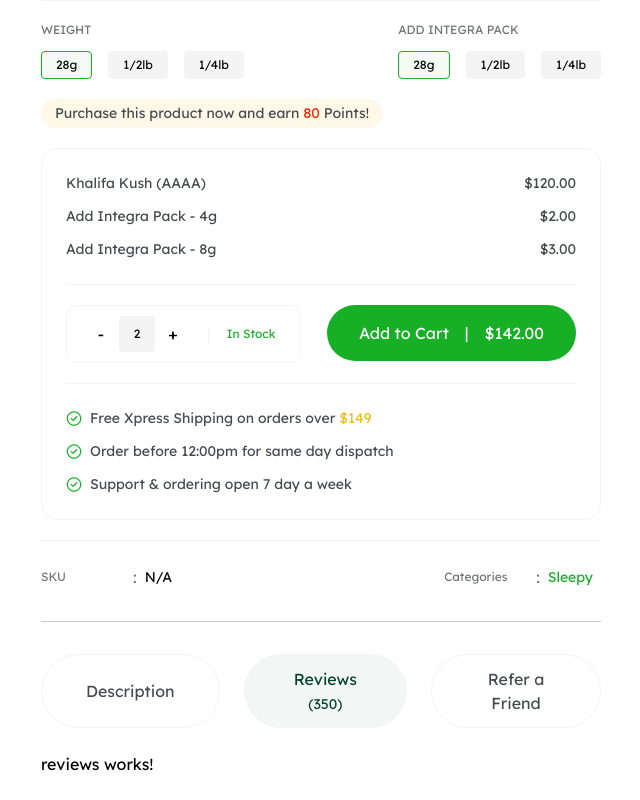
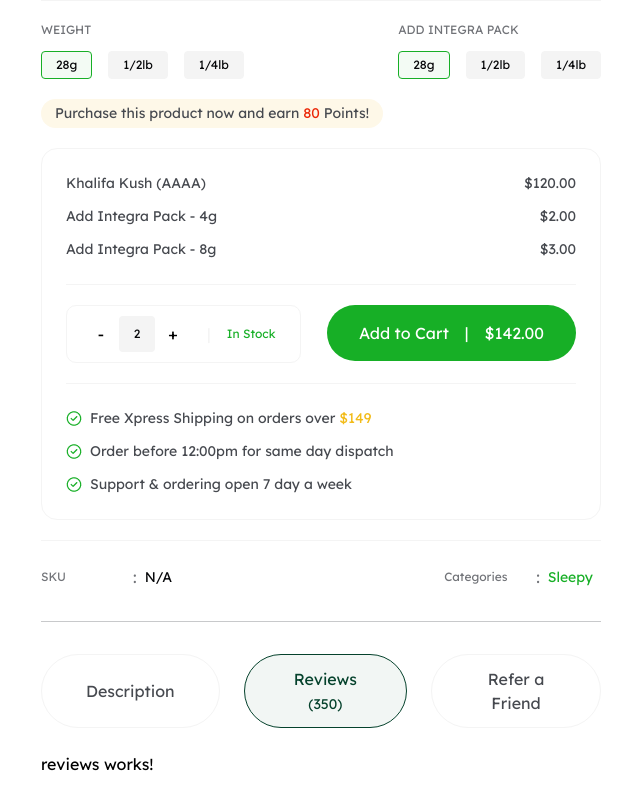
Before and after one commit to tecsense19/Technical-Test-Angular, an Angular app: page /product-detail in a window 1280 px wide. Shown: the part 726-1526 px from the top of the page, without its empty margins (615-1255 px from the left). Built offline with nearby package versions, Linux system fonts and the light colour scheme.

Commit message:
border bug fixed

```diff
--- a/src/app/components/productDetail/toggle/toggle.component.html
+++ b/src/app/components/productDetail/toggle/toggle.component.html
@@ -1,18 +1,15 @@
 <div class="mt-[28px] mb-6 flex justify-between gap-3 lg:gap-6 text-[#46494F]">
-    <button (click)="selectComponent('description')"
-        class="py-[7px] px-[19px] md:py-3 md:px-11 rounded-[100px] border border-[#f4f4f4]"
+    <button (click)="selectComponent('description')" class="py-[7px] px-[19px] md:py-3 md:px-11 rounded-[100px] "
         [ngClass]="getButtonClass('description')">
         <p class="text-[12px] leading-[18px] md:text-[16px] md:leading-[24px] font-medium">Description</p>
     </button>
-    <button (click)="selectComponent('reviews')"
-        class="py-[7px] px-[19px] md:py-3 md:px-11 rounded-[100px] border border-[#f4f4f4]"
+    <button (click)="selectComponent('reviews')" class="py-[7px] px-[19px] md:py-3 md:px-11 rounded-[100px]"
         [ngClass]="getButtonClass('reviews')">
         <p class="text-[12px] leading-[18px] md:text-[16px] md:leading-[24px] font-medium">Reviews
             <span class="md:text-[14px] md:leading-[21px]">(350)</span>
         </p>
     </button>
-    <button (click)="selectComponent('refer')"
-        class=" py-[7px] px-[19px] md:py-3 md:px-11 rounded-[100px] border border-[#f4f4f4]"
+    <button (click)="selectComponent('refer')" class=" py-[7px] px-[19px] md:py-3 md:px-11 rounded-[100px] "
         [ngClass]="getButtonClass('refer')">
         <p class="text-[12px] leading-[18px] md:text-[16px] md:leading-[24px] font-medium">Refer a Friend</p>
     </button>
--- a/src/app/components/productDetail/toggle/toggle.component.ts
+++ b/src/app/components/productDetail/toggle/toggle.component.ts
@@ -21,6 +21,6 @@
   getButtonClass(component: string): string {
     return this.selectedComponent === component
       ? 'bg-[#F2F6F4] border border-[#05422C] text-[#05422C]'
-      : '';
+      : 'border border-[#f4f4f4]';
   }
 }
```
